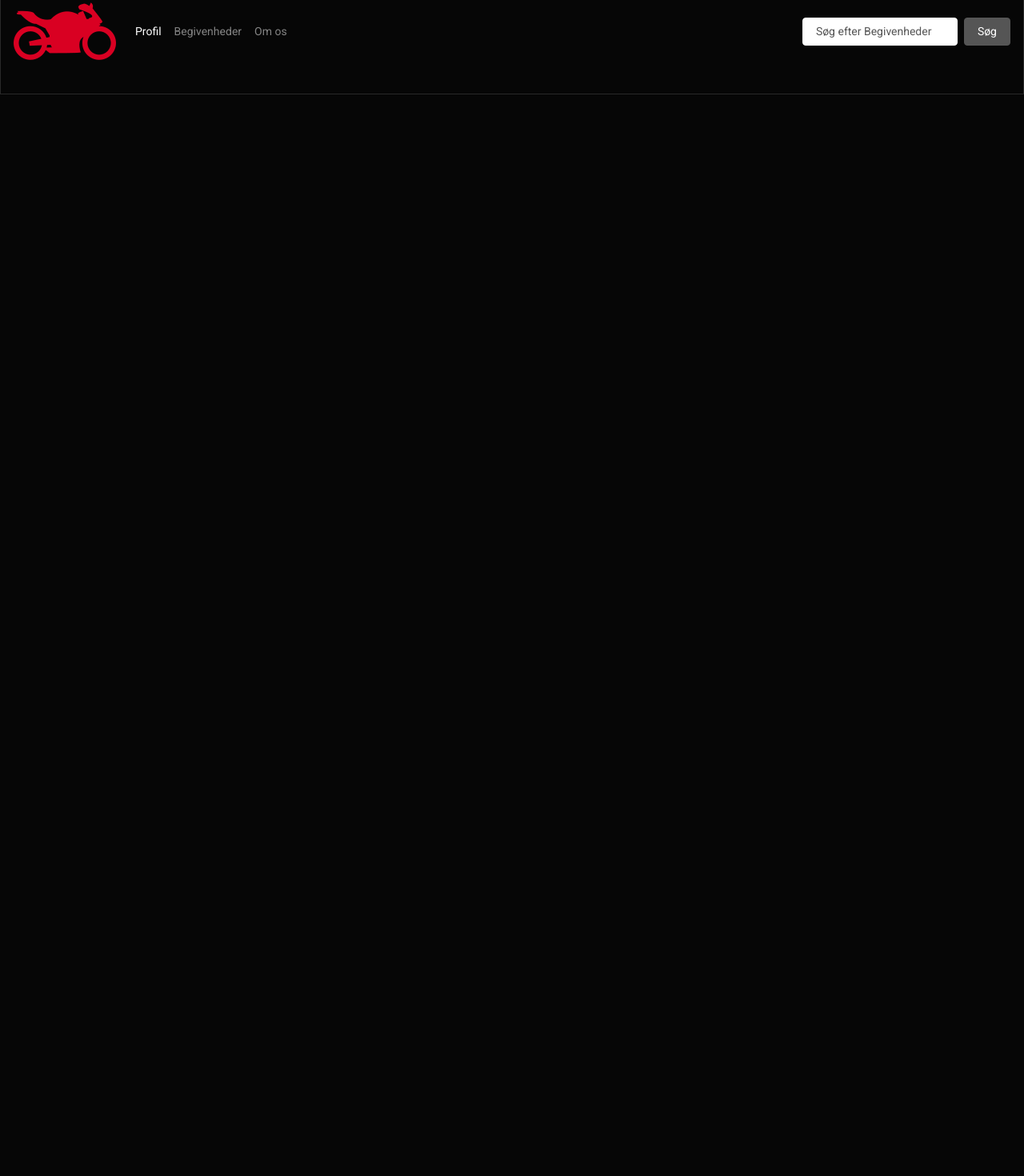
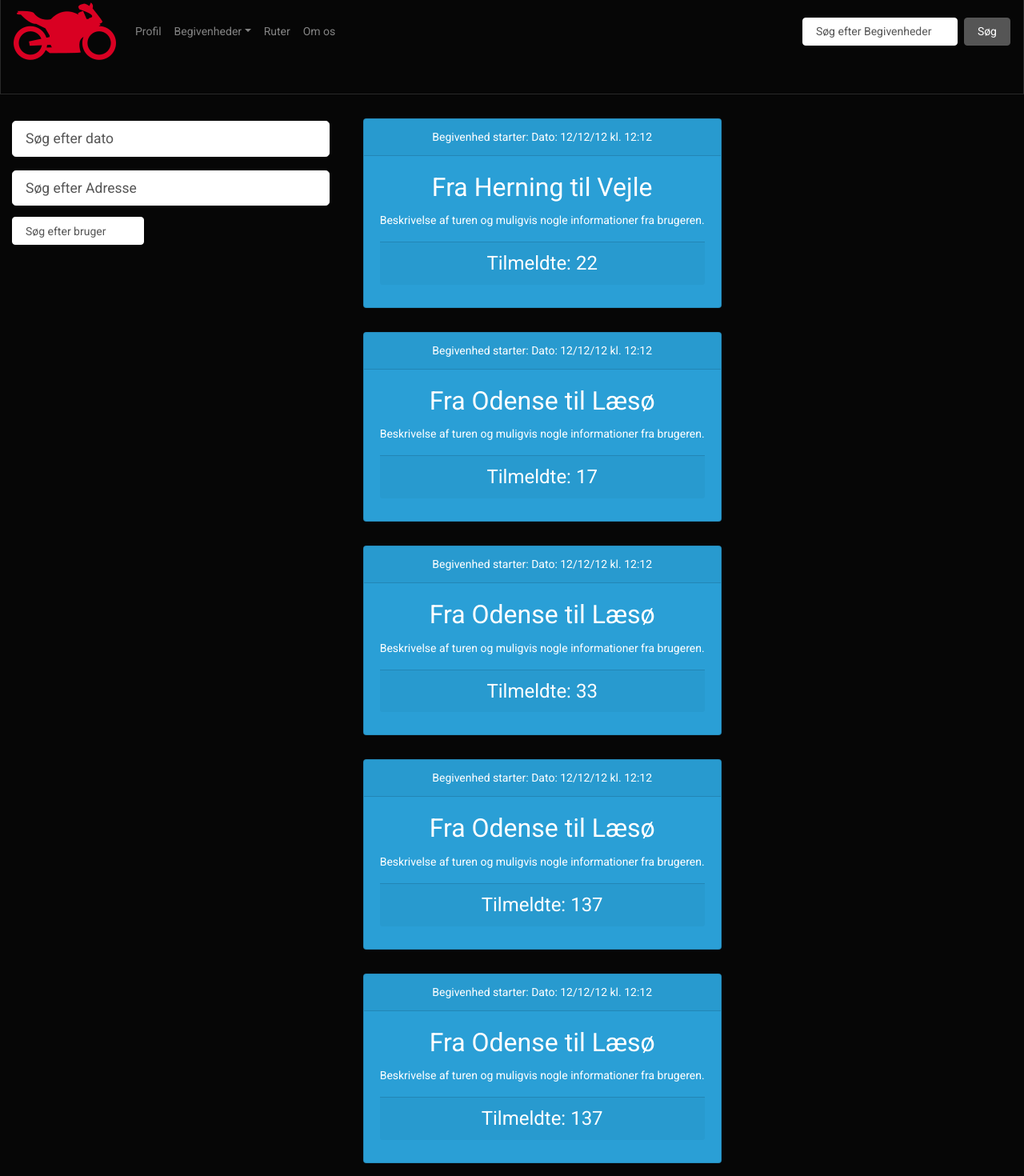
Before and after one commit to Rafigi/MotorRutes, an Angular app: page / in a window 1280 px wide. Shown: the part 39-1509 px from the top of the page at 80% size. Before the commit the page ends 800 px from the top, so only its background shows below. Built offline with nearby package versions, Linux system fonts and the light colour scheme.

Commit message:
Begivenhed

```diff
--- a/src/app/app.component.html
+++ b/src/app/app.component.html
@@ -1,4 +1,5 @@
 <!--The content below is only a placeholder and can be replaced.-->
 
 <app-menu></app-menu>
+<app-begivenheder></app-begivenheder>
 <router-outlet></router-outlet>
--- a/src/app/app.module.ts
+++ b/src/app/app.module.ts
@@ -4,11 +4,15 @@ import { NgModule } from '@angular/core';
 import { AppRoutingModule } from './app-routing.module';
 import { AppComponent } from './app.component';
 import { MenuComponent } from './menu/menu.component';
+import { LoginComponent } from './login/login.component';
+import { BegivenhederComponent } from './begivenheder/begivenheder.component';
 
 @NgModule({
   declarations: [
     AppComponent,
-    MenuComponent
+    MenuComponent,
+    LoginComponent,
+    BegivenhederComponent
   ],
   imports: [
     BrowserModule,
--- /dev/null
+++ b/src/app/begivenheder/begivenheder.component.css
@@ -0,0 +1,13 @@
+.rute
+{
+    margin-top: 1em;
+    margin-left: 3em;
+    float: left;
+
+}
+
+.søg
+{
+    margin-top: 1em;
+    float: left;
+}
--- /dev/null
+++ b/src/app/begivenheder/begivenheder.component.html
@@ -0,0 +1,49 @@
+<section class="form-group col-md-4">
+        <input type="text" class="form-control form-control-lg søg" placeholder="Søg efter dato">
+        <input type="text" class="form-control form-control-lg søg" placeholder="Søg efter Adresse">
+        <input type="text" class="form-control col-lg-5 søg" placeholder="Søg efter bruger">
+    </section>
+
+<section class="align-content-center">
+
+  <section class="card text-white bg-primary mb-3 rute " style="max-width: 30rem;">
+      <div class="card-header text-center">Begivenhed starter: Dato: 12/12/12 kl. 12:12</div>
+      <div class="card-body">
+        <h4 class="card-title text-center">Fra Herning til Vejle</h4>
+        <p class="card-text text-center">Beskrivelse af turen og muligvis nogle informationer fra brugeren.</p>
+        <h5 class="card-footer text-center">Tilmeldte: 22 </h5>
+      </div>
+  </section>
+  <section class="card text-white bg-primary mb-3 rute" style="max-width: 30rem;">
+      <div class="card-header text-center">Begivenhed starter: Dato: 12/12/12 kl. 12:12</div>
+      <div class="card-body">
+        <h4 class="card-title text-center">Fra Odense til Læsø</h4>
+        <p class="card-text text-center">Beskrivelse af turen og muligvis nogle informationer fra brugeren.</p>
+        <h5 class="card-footer text-center">Tilmeldte: 17 </h5>
+      </div>
+  </section>
+  <section class="card text-white bg-primary mb-3 rute" style="max-width: 30rem;">
+      <div class="card-header text-center">Begivenhed starter: Dato: 12/12/12 kl. 12:12</div>
+      <div class="card-body">
+        <h4 class="card-title text-center">Fra Odense til Læsø</h4>
+        <p class="card-text text-center">Beskrivelse af turen og muligvis nogle informationer fra brugeren.</p>
+        <h5 class="card-footer text-center">Tilmeldte: 33 </h5>
+      </div>
+  </section>
+  <section class="card text-white bg-primary mb-3 rute" style="max-width: 30rem;">
+      <div class="card-header text-center">Begivenhed starter: Dato: 12/12/12 kl. 12:12</div>
+      <div class="card-body">
+        <h4 class="card-title text-center">Fra Odense til Læsø</h4>
+        <p class="card-text text-center">Beskrivelse af turen og muligvis nogle informationer fra brugeren.</p>
+        <h5 class="card-footer text-center">Tilmeldte: 137 </h5>
+      </div>
+  </section>
+  <section class="card text-white bg-primary mb-3 rute" style="max-width: 30rem;">
+      <div class="card-header text-center">Begivenhed starter: Dato: 12/12/12 kl. 12:12</div>
+      <div class="card-body">
+        <h4 class="card-title text-center">Fra Odense til Læsø</h4>
+        <p class="card-text text-center">Beskrivelse af turen og muligvis nogle informationer fra brugeren.</p>
+        <h5 class="card-footer text-center">Tilmeldte: 137 </h5>
+      </div>
+  </section>
+</section>
--- /dev/null
+++ b/src/app/begivenheder/begivenheder.component.ts
@@ -0,0 +1,15 @@
+import { Component, OnInit } from '@angular/core';
+
+@Component({
+  selector: 'app-begivenheder',
+  templateUrl: './begivenheder.component.html',
+  styleUrls: ['./begivenheder.component.css']
+})
+export class BegivenhederComponent implements OnInit {
+
+  constructor() { }
+
+  ngOnInit() {
+  }
+
+}
--- /dev/null
+++ b/src/app/login/login.component.css
@@ -0,0 +1,7 @@
+.Login
+{
+    border-style: solid;
+    border-color: cadetblue;
+    padding: 2em;
+    margin-top: 2em;
+}
--- /dev/null
+++ b/src/app/login/login.component.html
@@ -0,0 +1,11 @@
+<section class="col-lg-3 mx-auto Login">
+  <div class="form-group ">
+    <h3>Login</h3>
+    <input type="email" class="form-control text-center" id="exampleInputEmail1" aria-describedby="emailHelp" placeholder="Email">
+  </div>
+  <div class="form-group">
+    <input type="password" class="form-control text-center" id="exampleInputPassword1" placeholder="Password">
+    <div class="invalid-feedback">ØV.. Dette var ikke det rigtige password</div>
+  </div>
+  <button type="button" class="btn btn-outline-primary btn-lg col-sm-12" style="color: red">Login</button>
+</section>
--- /dev/null
+++ b/src/app/login/login.component.ts
@@ -0,0 +1,15 @@
+import { Component, OnInit } from '@angular/core';
+
+@Component({
+  selector: 'app-login',
+  templateUrl: './login.component.html',
+  styleUrls: ['./login.component.css']
+})
+export class LoginComponent implements OnInit {
+
+  constructor() { }
+
+  ngOnInit() {
+  }
+
+}
--- a/src/app/menu/menu.component.html
+++ b/src/app/menu/menu.component.html
@@ -1,20 +1,29 @@
 <nav class="navbar navbar-expand-lg navbar-dark bg-dark">
-        <a class="navbar-brand" href="./app.component.html"><img src="../assets/Images/IconMC.png" style="size: 2em" alt=""></a>
+        <a class="navbar-brand" href="#"><img src="../assets/Images/IconMC.png" style="size: 2em" alt=""></a>
         <button class="navbar-toggler" type="button" data-toggle="collapse" data-target="#navbarColor02" aria-controls="navbarColor02" aria-expanded="false" aria-label="Toggle navigation">
           <span class="navbar-toggler-icon"></span>
         </button>
 
         <div class="collapse navbar-collapse"  id="navbarColor02">
           <ul class="navbar-nav mr-auto" >
-            <li class="nav-item active">
+            <li class="nav-item ">
               <a class="nav-link" href="#">Profil <span class="sr-only">(current)</span></a>
             </li>
+            <li class="nav-item dropdown">
+                <a class="nav-link dropdown-toggle" data-toggle="dropdown" href="#" role="button" aria-haspopup="true" aria-expanded="false">Begivenheder</a>
+                <div class="dropdown-menu" x-placement="bottom-start" style="position: absolute; will-change: transform; top: 0px; left: 0px; transform: translate3d(0px, 37px, 0px);">
+                  <a class="dropdown-item" href="#">Opret Begivenhed</a>
+                  <a class="dropdown-item" href="#">Vis alle Begivenheder</a>
+                  <div class="dropdown-divider"></div>
+                  <a class="dropdown-item" href="#">Separated link</a>
+                </div>
+              </li>
             <li class="nav-item">
-              <a class="nav-link" href="#">Begivenheder</a>
+              <a class="nav-link" href="#">Ruter</a>
             </li>
             <li class="nav-item">
-              <a class="nav-link" href="#">Om os</a>
-            </li>
+                <a class="nav-link" href="#">Om os</a>
+              </li>
           </ul>
           <form class="form-inline my-2 my-lg-0">
             <input class="form-control mr-sm-2" type="text" placeholder="Søg efter Begivenheder">
```
Also changed, not shown: 2 other files (tests, documents, lock files or other folders).
